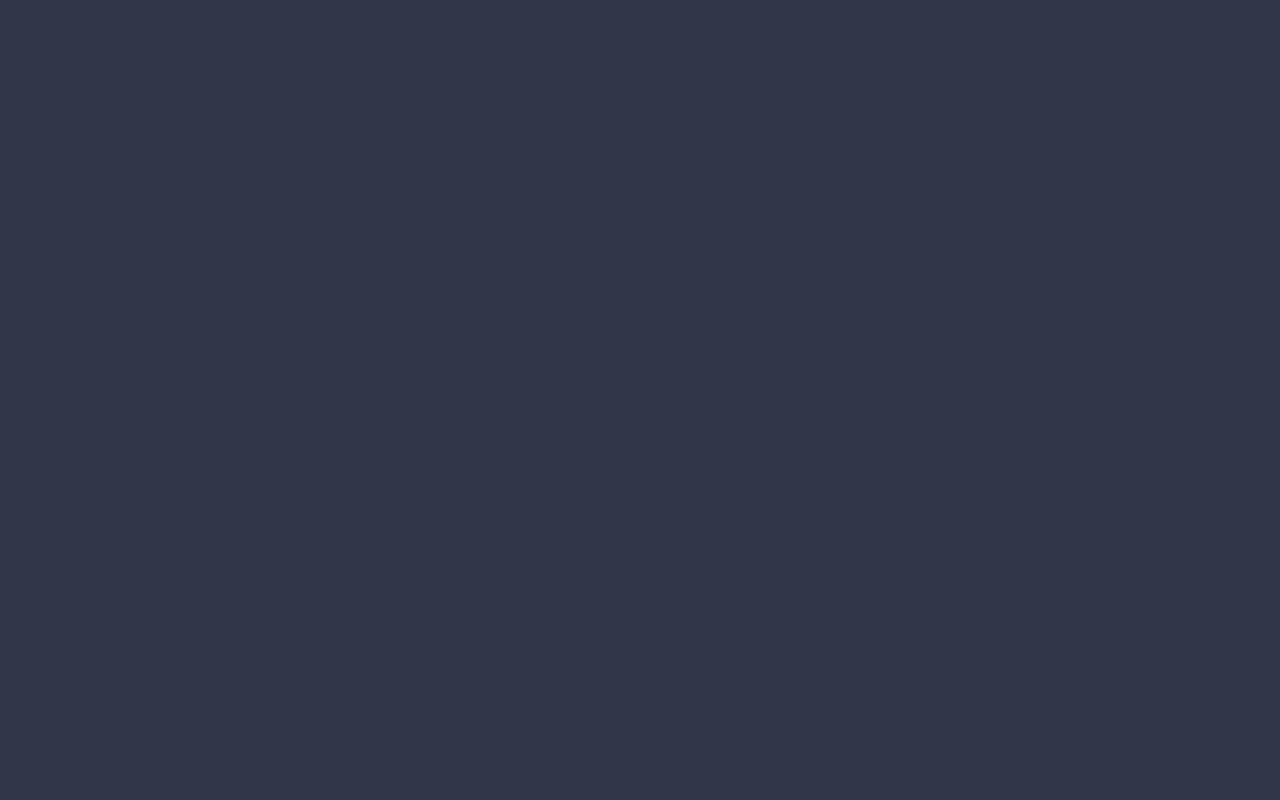
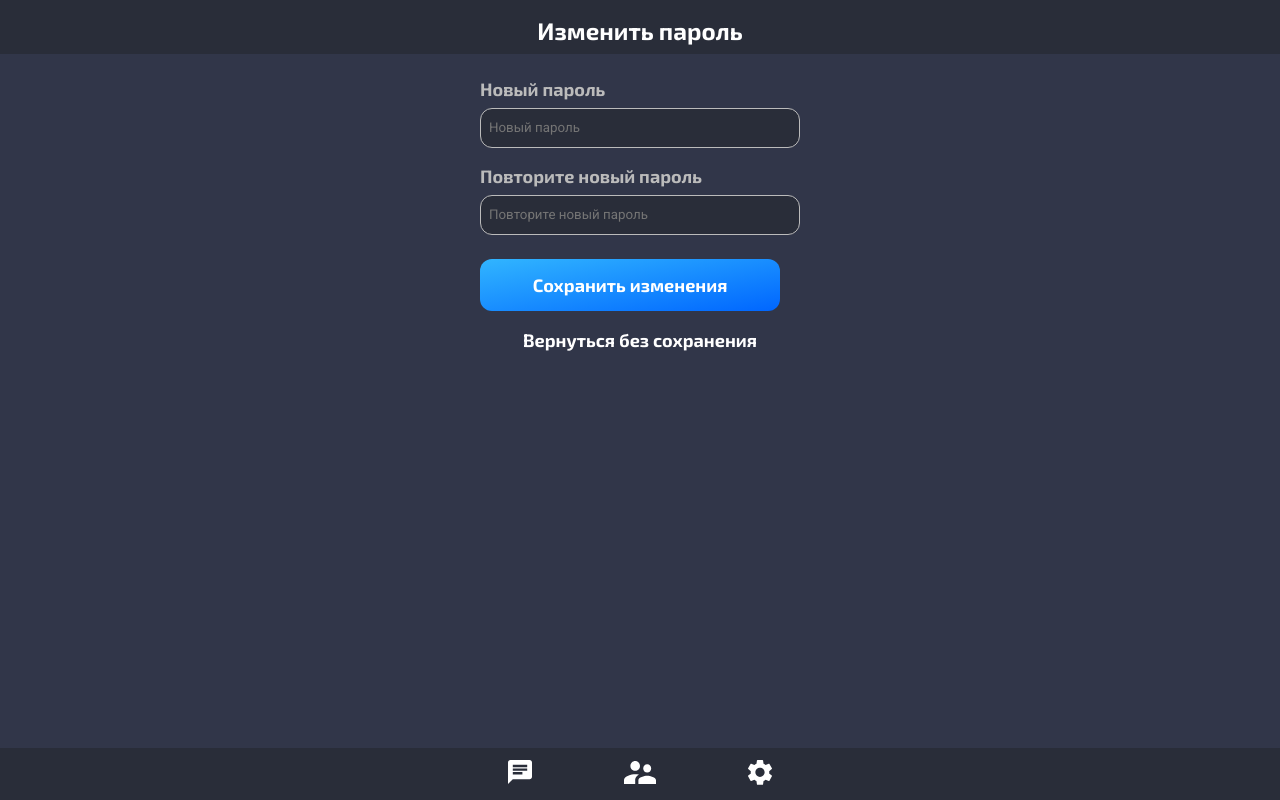
Before and after one commit to NSmolyakov/Impulse, a React app: page /password_change in a window 1280 px wide. Built offline with nearby package versions, Linux system fonts and the light colour scheme.

Commit message:
create Account and Password components

```diff
--- a/src/components/elements/Linkbtn/Linkbtn.css
+++ b/src/components/elements/Linkbtn/Linkbtn.css
@@ -3,6 +3,7 @@
     font-weight: bold;
     font-size: 18px;
     line-height: 22px;
+    text-align: center;
 
     color: #FFFFFF;
 
--- /dev/null
+++ b/src/components/pages/Account/Account.jsx
@@ -0,0 +1,24 @@
+import React from 'react'
+
+import Input from '../../elements/Input/Input';
+import Button from '../../elements/Button/Button';
+import Linkbtn from '../../elements/Linkbtn/Linkbtn';
+
+import TopNav from '../../modules/TopNav/TopNav';
+import NavBar from '../../modules/NavBar/NavBar';
+
+
+const Account= (props) => {
+    return( <div className='MainContainer'>
+            <TopNav header='Редактировать профиль'/>
+                <div className='Settings'>
+                    <Input type='text' placeholder='Введите новое имя пользователя' label='Имя пользователя' />
+                    <Button text='Сохранить изменения' link='/settings'/>
+                    <Linkbtn text='Вернуться без сохранения' link='/settings' />
+                </div>
+            <NavBar />
+        </div>
+    )
+}
+
+export default Account;
--- a/src/components/pages/LogIn/LogIn.css
+++ b/src/components/pages/LogIn/LogIn.css
@@ -25,7 +25,6 @@
 }
 
 .LogIn .Linkbtn {
-    text-align: center;
     margin-top: 36px;
 }
 
--- /dev/null
+++ b/src/components/pages/Password/Password.jsx
@@ -0,0 +1,25 @@
+import React from 'react'
+
+import Input from '../../elements/Input/Input';
+import Button from '../../elements/Button/Button';
+import Linkbtn from '../../elements/Linkbtn/Linkbtn';
+
+import TopNav from '../../modules/TopNav/TopNav';
+import NavBar from '../../modules/NavBar/NavBar';
+
+
+const Password= (props) => {
+    return( <div className='MainContainer'>
+            <TopNav header='Изменить пароль'/>
+                <div className='Settings'>
+                    <Input type='password' placeholder='Новый пароль' label='Новый пароль' />
+                    <Input type='password' placeholder='Повторите новый пароль' label='Повторите новый пароль' />
+                    <Button text='Сохранить изменения' link='/settings'/>
+                    <Linkbtn text='Вернуться без сохранения' link='/settings' />
+                </div>
+            <NavBar />
+        </div>
+    )
+}
+
+export default Password;
--- a/src/components/pages/Registration/Registration.css
+++ b/src/components/pages/Registration/Registration.css
@@ -20,7 +20,6 @@
 }
 
 .Registration .Linkbtn {
-    text-align: center;
     margin-top: 36px;
 }
 
--- a/src/components/pages/Settings/Settings.jsx
+++ b/src/components/pages/Settings/Settings.jsx
@@ -1,9 +1,9 @@
 import React from 'react'
+
 import Imagebutton from '../../elements/Imagebutton/Imagebutton';
 import AccountData from '../../modules/AccountData/AccountData';
 import TopNav from '../../modules/TopNav/TopNav';
 import NavBar from '../../modules/NavBar/NavBar';
-
 
 import Edit from '../../../assets/img/edit.svg'
 import ChangePassword from '../../../assets/img/changePassword.svg'
@@ -19,8 +19,8 @@ const Settings = (props) => {
                             name={props.props.Accounts[0].name}
                             status={props.props.Accounts[0].status} />
 
-                    <Imagebutton src={Edit} alt='Edit' text='Редактировать профиль' />
-                    <Imagebutton src={ChangePassword} alt='ChangePassword' text='Изменить пароль' />
+                    <Imagebutton src={Edit} alt='Edit' text='Редактировать профиль' link='/account' />
+                    <Imagebutton src={ChangePassword} alt='ChangePassword' text='Изменить пароль' link='/password_change' />
                     <Imagebutton src={Exit} alt='Exit' text='Выход' link='/' />
                 </div>
             <NavBar />
--- a/src/router.js
+++ b/src/router.js
@@ -7,6 +7,8 @@ import Messages from './components/pages/Messages/Messages'
 import Contacts from './components/pages/Contacts/Contacts'
 import Settings from './components/pages/Settings/Settings'
 import Dialog from './components/pages/Dialog/Dialog'
+import Account from './components/pages/Account/Account'
+import Password from './components/pages/Password/Password'
 
 const Router = (props) => {
     return(
@@ -31,6 +33,14 @@ const Router = (props) => {
                 <Dialog props={props.state.MessagesData} dispatch={props.dispatch} />
             </Route>
 
+            <Route path='/account'>
+                <Account />
+            </Route>
+
+            <Route path='/password_change'>
+                <Password />
+            </Route>
+
         </Switch>
     )
 }
```
